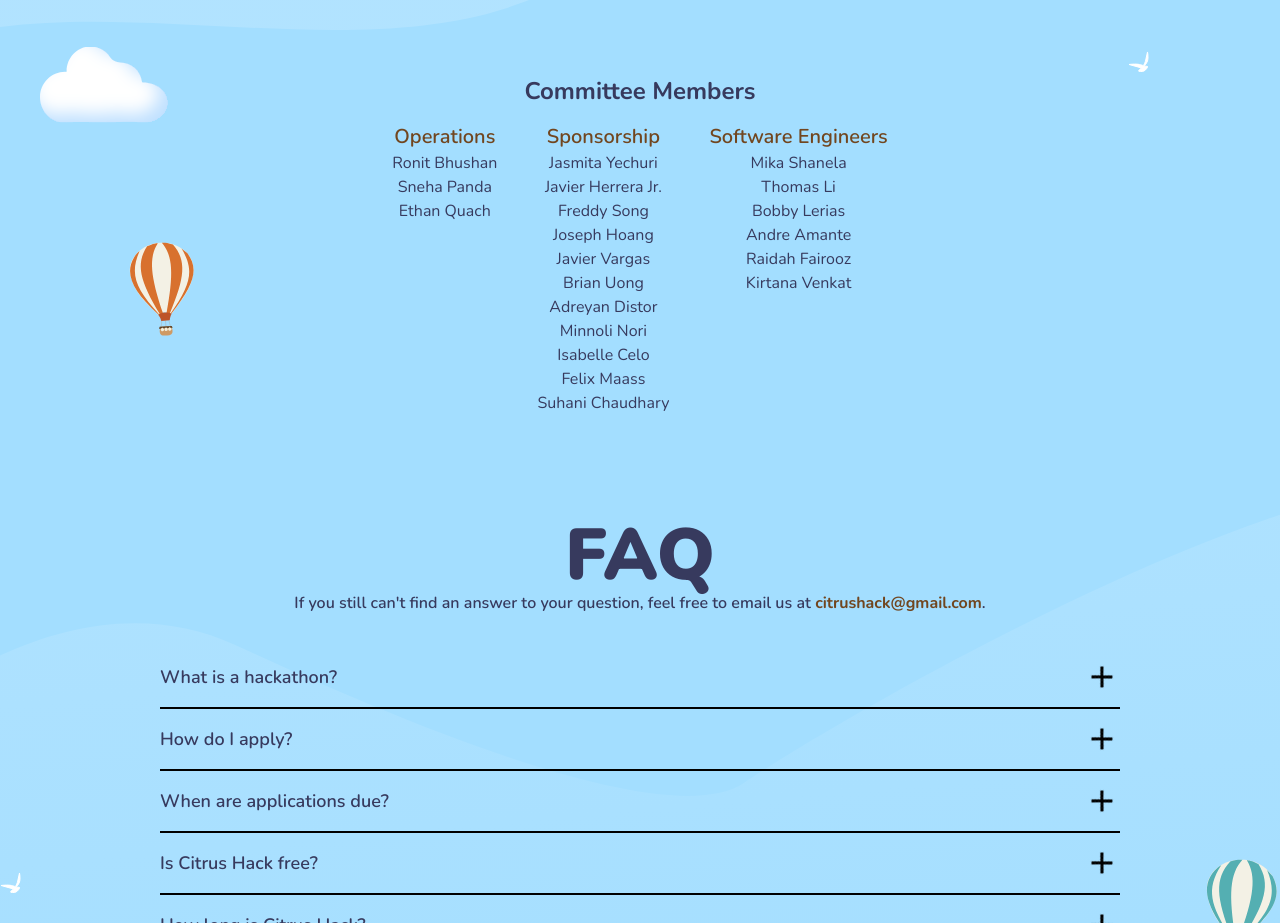
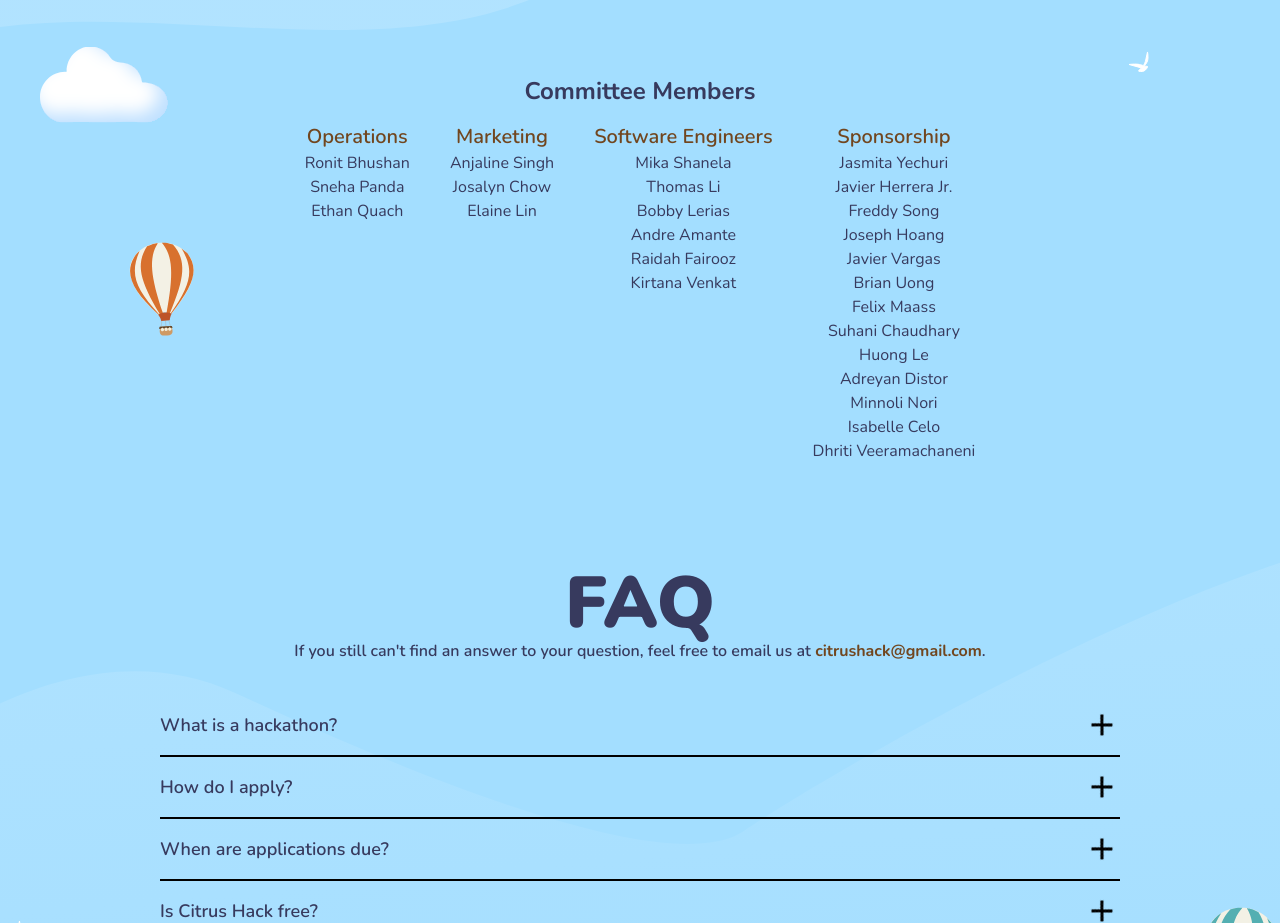
Before and after one commit to minsooerickim/citrushack2023, a Next.js app: page / in a window 1280 px wide. Shown: the part 4500-5423 px from the top of the page. Built offline with nearby package versions, Linux system fonts and the light colour scheme; no server answers.

Commit message:
updated committee links

```diff
--- a/pages/sections/team.tsx
+++ b/pages/sections/team.tsx
@@ -152,6 +152,20 @@ const operations_committee = [
     name: 'Ethan Quach'
   }
 ];
+const marketing_committee = [
+  {
+    link: 'https://www.linkedin.com/in/anjaline-singh-450735258/',
+    name: 'Anjaline Singh'
+  },
+  {
+    link: 'https://www.linkedin.com/in/josalyn-chow/',
+    name: 'Josalyn Chow'
+  },
+  {
+    link: 'https://www.linkedin.com/in/elaine-lin02/',
+    name: 'Elaine Lin'
+  }
+];
 
 const sponsorhip_committee = [
   {
@@ -163,20 +177,32 @@ const sponsorhip_committee = [
     name: 'Javier Herrera Jr.'
   },
   {
-    link: null,
+    link: 'https://www.linkedin.com/in/freddy-song-428677212/',
     name: 'Freddy Song'
   },
   {
-    link: null,
+    link: 'https://www.linkedin.com/in/joseph-hoang04/',
     name: 'Joseph Hoang'
   },
   {
-    link: null,
+    link: 'https://www.linkedin.com/in/javier-vargas-b50104245',
     name: 'Javier Vargas'
   },
   {
     link: 'https://www.linkedin.com/in/brian-uong-2a156b257/',
     name: 'Brian Uong'
+  },
+  {
+    link: 'https://www.linkedin.com/in/felix-maass-3754871b8',
+    name: 'Felix Maass'
+  },
+  {
+    link: 'https://www.linkedin.com/in/suhani-chaudhary-25a476244',
+    name: 'Suhani Chaudhary'
+  },
+  {
+    link: 'https://www.linkedin.com/in/huong-le-87345a254//',
+    name: 'Huong Le'
   },
   {
     link: null,
@@ -192,11 +218,7 @@ const sponsorhip_committee = [
   },
   {
     link: null,
-    name: 'Felix Maass'
-  },
-  {
-    link: 'https://www.linkedin.com/in/suhani-chaudhary-25a476244',
-    name: 'Suhani Chaudhary'
+    name: 'Dhriti Veeramachaneni'
   }
 ];
 
@@ -463,9 +485,9 @@ const team = () => {
                   theme === 'dark' ? `text-gold` : `text-brown`
                 }`}
               >
-                Sponsorship
+                Marketing
               </p>
-              {sponsorhip_committee.map(({ link, name }) =>
+              {marketing_committee.map(({ link, name }) =>
                 link ? (
                   <a
                     target="_blank"
@@ -525,6 +547,40 @@ const team = () => {
                 )
               )}
             </div>
+            <div>
+              <p
+                className={`text-xl font-semibold ${
+                  theme === 'dark' ? `text-gold` : `text-brown`
+                }`}
+              >
+                Sponsorship
+              </p>
+              {sponsorhip_committee.map(({ link, name }) =>
+                link ? (
+                  <a
+                    target="_blank"
+                    rel="noreferrer noopener"
+                    href={link}
+                    key={name}
+                  >
+                    <p
+                      key={name}
+                      className={`text-text  ${
+                        theme === 'dark'
+                          ? `hover:text-goldHover`
+                          : `hover:text-brownHover`
+                      }`}
+                    >
+                      {name}
+                    </p>
+                  </a>
+                ) : (
+                  <p key={name} className="text-text">
+                    {name}
+                  </p>
+                )
+              )}
+            </div>
           </div>
         </div>
       </div>
```
